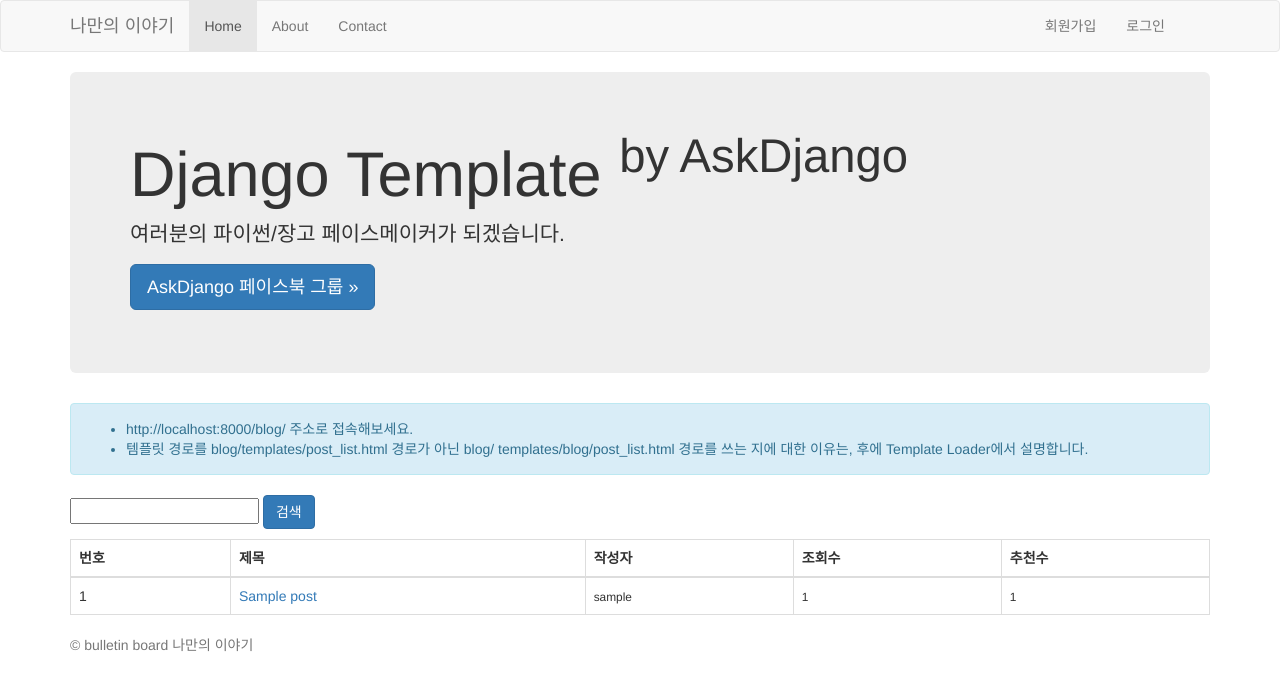
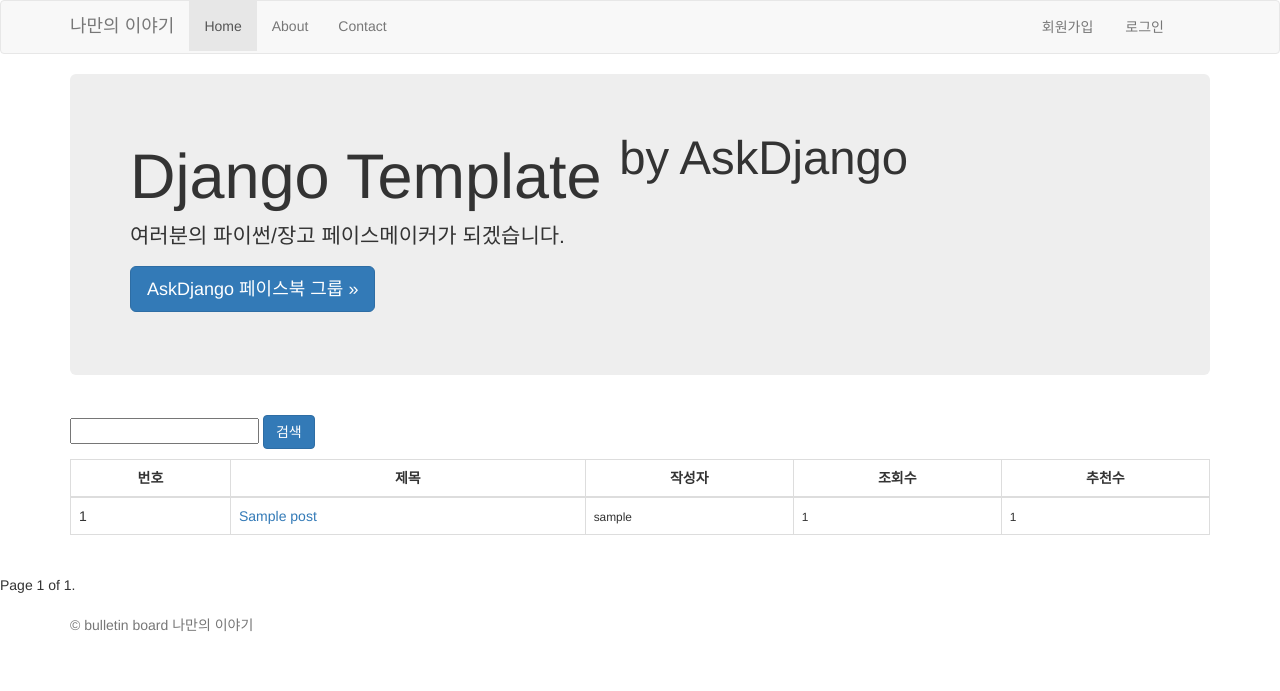
Before and after one commit to gs2dang/community, a Django app: page / in a window 1280 px wide. Shown: the top 691 px of the page. Run offline with Django 3.2, Linux system fonts and the light colour scheme; tables that the repository leaves empty hold one stand-in row (values such as "Sample post"); some libraries are stand-ins or nearby versions.

Commit message:
[ADD] 페이지네이션 기능 추가
[FIX] User 모델 수정

```diff
--- a/app/members/forms.py
+++ b/app/members/forms.py
@@ -7,7 +7,7 @@ User = get_user_model()
 class SignupForm(forms.ModelForm):
     class Meta:
         model = User
-        fields = ['username', 'password', 'full_name', 'nickname']
+        fields = ['username', 'password', 'last_name', 'first_name', 'nickname']
 
 
 class LoginForm(forms.ModelForm):
--- a/app/members/models.py
+++ b/app/members/models.py
@@ -1,7 +1,12 @@
+from django import forms
 from django.contrib.auth.models import AbstractUser
 from django.db import models
 
 
+def nickname_length_validator(value):
+    if len(value) < 3 or len(value) > 20:
+        raise forms.ValidationError('3~20 글자를 입력해주세요')
+
+
 class User(AbstractUser):
-    full_name = models.CharField('이름', max_length=10)
-    nickname = models.CharField('별명', max_length=20)
+    nickname = models.CharField('별명', max_length=20, validators=[nickname_length_validator])
--- a/app/posts/views.py
+++ b/app/posts/views.py
@@ -1,3 +1,4 @@
+from django.core.paginator import Paginator
 from django.shortcuts import render, get_object_or_404, redirect
 from .forms import PostForm
 from .models import Post
@@ -5,24 +6,36 @@ from .models import Post
 
 def post_list(request):
     posts = Post.objects.all()
+    # Show 15 posts per page
+    paginator = Paginator(posts, 15)
+    page = request.GET.get('page')
+    posts = paginator.get_page(page)
+
+    # 검색폼에 무언가를 입력하면 search에 그 값이 들어가게 되지만
+    # 아무 값도 넣지 않으면 '' 즉 공백이 들어가게 됨
     search= request.GET.get('search', '')
     if search:
+        # icontains은 대소문자 구별하지 않음
         posts = posts.filter(title__icontains=search)
 
     context = {
         'posts': posts,
         'search': search,
-
-    }
+        }
     return render(request, 'posts/post_list.html', context)
 
 
 def post_detail(request, pk):
     post = get_object_or_404(Post, id=pk)
+
+    # 이전에 위치한 주소를 가져오기
+    before_url = request.META.get('HTTP_REFERER')
+
     # 조회수 증가
     post.update_view_count
     context = {
         'post': post,
+        'before_url': before_url
     }
     return render(request, 'posts/post_detail.html', context)
 
--- a/app/templates/base.html
+++ b/app/templates/base.html
@@ -16,8 +16,12 @@
     <script src="//oss.maxcdn.com/html5shiv/3.7.3/html5shiv.min.js"></script>
     <script src="//oss.maxcdn.com/respond/1.4.2/respond.min.js"></script>
     <![endif]-->
+    <style>
+        th {
+            text-align:center;
+        }
+    </style>
 
-    <link rel="stylesheet" href="{% static 'style.css' %}">
 </head>
 <body>
 <nav class="navbar navbar-default">
@@ -37,14 +41,20 @@
                 <li><a href="#">Contact {{ current_datetime }}</a></li>
             </ul>
             <ul class="nav navbar-nav navbar-right">
-                <li><a href="{% url 'members:signup' %}">회원가입</a></li>
+                <li class="nav-item">
+                    <a href="{% url 'members:signup' %}" class="btn btn-outline-secondary">회원가입</a>
+                </li>
                 {% if user.is_authenticated %}
                 <form action="{% url 'members:logout_view' %}" method="POST">
                     {% csrf_token %}
-                    <li><button type="submit">로그아웃</button></li>
+                    <li class="nav-item">
+                        <button class="btn btn-outline-secondary" type="submit">로그아웃</button>
+                    </li>
                 </form>
                 {% else %}
-                <li><a href="{% url 'members:signin' %}">로그인</a></li>
+                <li class="nav-item">
+                    <a href="{% url 'members:signin' %}" class="btn btn-outline-secondary">로그인</a>
+                </li>
                 {% endif %}
                 <li><a href="#">{{ user.nickname }}</a></li>
             </ul>
--- a/app/templates/posts/post_list.html
+++ b/app/templates/posts/post_list.html
@@ -12,15 +12,6 @@
     </div>
     <div class="row">
         <div class="col-sm-12">
-            <div class="alert alert-info">
-                    <ul>
-                        <li>http://localhost:8000/blog/ 주소로 접속해보세요.</li>
-                        <li>템플릿 경로를 blog/templates/post_list.html 경로가 아닌
-                        blog/ templates/blog/post_list.html 경로를 쓰는 지에 대한 이유는,
-                        후에 Template Loader에서 설명합니다.</li>
-                    </ul>
-            </div>
-
             {% if user.is_authenticated %}
             <a href="{% url 'posts:post_create' %}" class="btn btn-primary pull-right">New Post</a>
             {% endif %}
@@ -55,4 +46,22 @@
         </div>
     </div>
 </div>
+
+<div class="pagination">
+    <span class="step-links">
+        {% if posts.has_previous %}
+            <a href="?page=1">&laquo; first</a>
+            <a href="?page={{ posts.previous_page_number }}">previous</a>
+        {% endif %}
+
+        <span class="current">
+            Page {{ posts.number }} of {{ posts.paginator.num_pages }}.
+        </span>
+
+        {% if posts.has_next %}
+            <a href="?page={{ posts.next_page_number }}">next</a>
+            <a href="?page={{ posts.paginator.num_pages }}">last &raquo;</a>
+        {% endif %}
+    </span>
+</div>
 {% endblock %}
```
Also changed, not shown: app/templates/posts/post_detail.html (+5 -5 lines), 에러 및 정리.md (+57 -1 lines), app/members/migrations/0003_auto_20190127_0010.py (added), app/posts/forms.py (line endings or trailing spaces).
